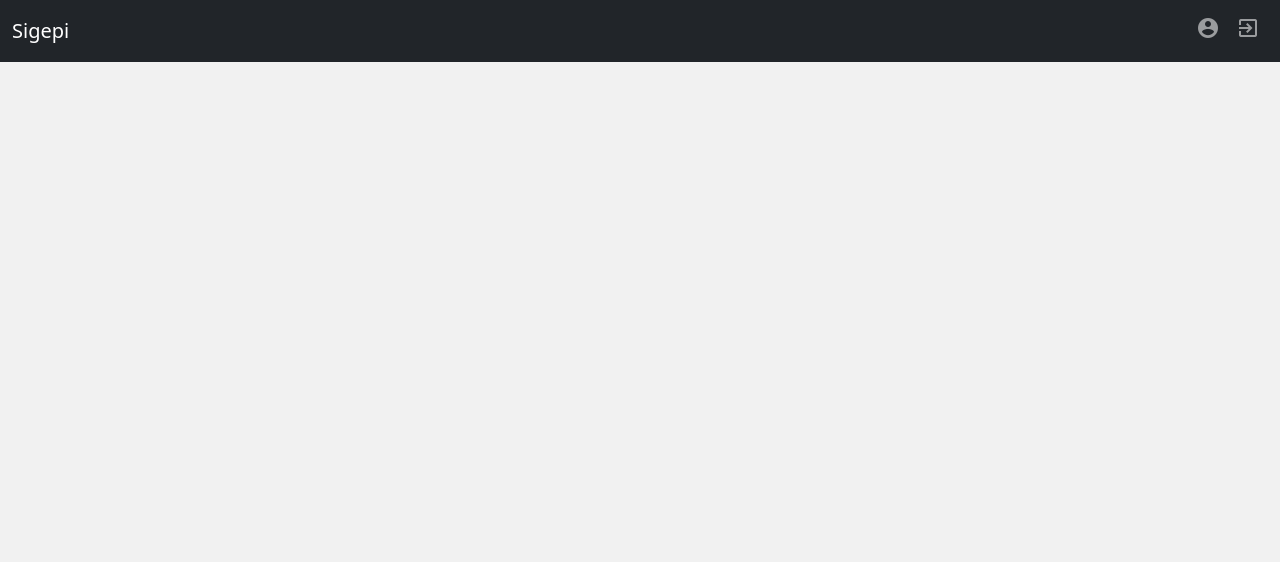
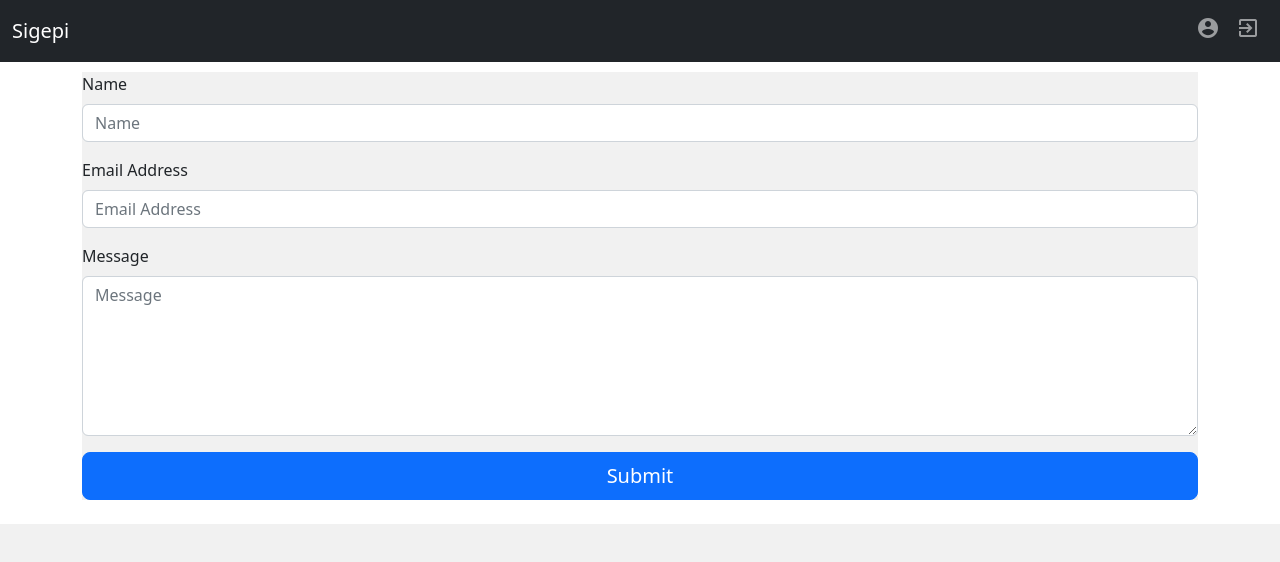
Before and after one commit to felipe-maria/client-sigepi, an Angular app: page /addTicket in a window 1280 px wide. Shown: the top 562 px of the page. Built offline with nearby package versions, Linux system fonts and the light colour scheme; what angular-popper would draw is missing.

Commit message:
More developments through this hard road...

```diff
--- a/src/app/app.component.html
+++ b/src/app/app.component.html
@@ -1,4 +1,4 @@
 <sigepi-header></sigepi-header>
-<main>
+<main role="main" class="mt-5">
   <router-outlet></router-outlet>
 </main>
--- a/src/app/page/home/card-list/card/card.component.html
+++ b/src/app/page/home/card-list/card/card.component.html
@@ -2,6 +2,6 @@
   <div class="card-body">
     <h5 class="card-title">{{ title }}</h5>
     <p class="card-text">{{ text }}</p>
-    <a href="#" class="btn btn-primary">{{ buttonText }}</a>
+    <a [routerLink]='url' class="btn btn-primary">{{ buttonText }}</a>
   </div>
 </div>
--- a/src/app/page/home/card-list/card/card.component.ts
+++ b/src/app/page/home/card-list/card/card.component.ts
@@ -10,5 +10,6 @@ export class CardComponent {
   @Input() title = '';
   @Input() text = '';
   @Input() buttonText = '';
+  @Input() url = '';
 
 }
--- a/src/app/page/home/card-list/card/card.ts
+++ b/src/app/page/home/card-list/card/card.ts
@@ -2,6 +2,7 @@ export interface Card {
 
     title: string;
     text: string;
-    buttonText: string
+    buttonText: string;
+    url: string;
 
 }
--- a/src/app/page/home/card-list/cards/cards.component.html
+++ b/src/app/page/home/card-list/cards/cards.component.html
@@ -1,11 +1,12 @@
-<div class="container mt-5">
+<div class="container">
   <ol class="list-unstyled">
     <li *ngFor="let cols of rows" class="row mt-4">
       <div *ngFor="let card of cols" class="col-sm-5">
         <sigepi-card
             [title]='card.title'
             [text]='card.text'
-            [buttonText]='card.buttonText'>
+            [buttonText]='card.buttonText'
+            [url]='card.url'>
         </sigepi-card>
       </div>
     </li>
--- a/src/app/page/home/card-list/cards/cards.component.ts
+++ b/src/app/page/home/card-list/cards/cards.component.ts
@@ -13,22 +13,26 @@ export class CardsComponent implements OnInit {
             {
                 title: 'Manage tickets',
                 text: 'Shows a list of all tickets that I can see',
-                buttonText: 'Manage tickets'
+                buttonText: 'Manage tickets',
+                url: '/listTickets'
             },
             {
                 title: 'Open a ticket',
                 text: 'Open a ticket to help desk team',
-                buttonText: 'Open a ticket'
+                buttonText: 'Open a ticket',
+                url: '/addTicket'
             },
             {
                 title: 'Manage certificates',
                 text: 'Shows a list of all digital certificates on the system',
-                buttonText: 'Manage certificates'
+                buttonText: 'Manage certificates',
+                url: '/listCertificates'
             },
             {
                 title: 'Create a certificate',
                 text: 'Create a digital certificate using this form',
-                buttonText: 'Create a certificate'
+                buttonText: 'Create a certificate',
+                url: '/addCertificate'
             }
         ];
 
--- a/src/app/page/tickets/add-ticket/add-ticket.component.html
+++ b/src/app/page/tickets/add-ticket/add-ticket.component.html
@@ -0,0 +1,32 @@
+<!-- Wrapper container -->
+<div class="container py-4 add-ticket">
+
+  <!-- Bootstrap 5 starter form -->
+  <form>
+
+    <!-- Name input -->
+    <div class="mb-3">
+      <label class="form-label" for="name">Name</label>
+      <input class="form-control" id="name" type="text" placeholder="Name" />
+    </div>
+
+    <!-- Email address input -->
+    <div class="mb-3">
+      <label class="form-label" for="emailAddress">Email Address</label>
+      <input class="form-control" id="emailAddress" type="email" placeholder="Email Address" />
+    </div>
+
+    <!-- Message input -->
+    <div class="mb-3">
+      <label class="form-label" for="message">Message</label>
+      <textarea class="form-control" id="message" type="text" placeholder="Message" style="height: 10rem;"></textarea>
+    </div>
+
+    <!-- Form submit button -->
+    <div class="d-grid">
+      <button class="btn btn-primary btn-lg" type="submit">Submit</button>
+    </div>
+
+  </form>
+
+</div>
--- a/src/app/page/tickets/add-ticket/add-ticket.component.scss
+++ b/src/app/page/tickets/add-ticket/add-ticket.component.scss
@@ -0,0 +1,3 @@
+.add-ticket form {
+  background: #F1f1f1;
+}
--- a/src/styles.scss
+++ b/src/styles.scss
@@ -1,10 +1,6 @@
 /* You can add global styles to this file, and also import other style files */
 
 $sigepi-bkgcolor: #F1f1f1;
-
-body {
-  background-color: $sigepi-bkgcolor;
-}
 
 article {
   background-color: $sigepi-bkgcolor;
@@ -20,4 +16,5 @@ html {
 body {
   margin: 0;
   font-family: Roboto, "Helvetica Neue", sans-serif;
+  background-color: $sigepi-bkgcolor;
 }
```
Also changed, not shown: src/app/page/home/card-list/cards/cards.component.scss (added).
